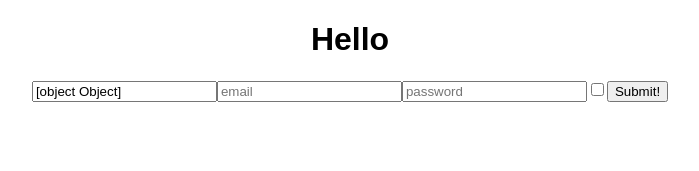
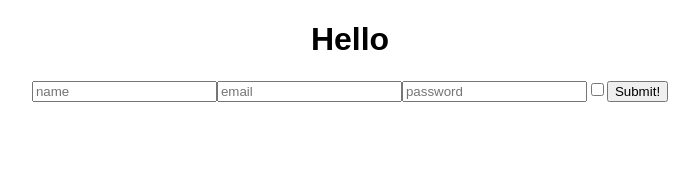
Before and after one commit to bloominstituteoftechnology/User-Onboarding, a React (Create React App) app in the folder login/: page / in a window 1280 px wide. Shown: the top 171 px of the page, without its empty margins (290-989 px from the left). Built offline with nearby package versions, Linux system fonts and the light colour scheme.

Commit message:
added required message of email and password  underneath validationSchema

```diff
--- a/login/src/Component/Form.js
+++ b/login/src/Component/Form.js
@@ -11,11 +11,17 @@ function OnBoardForm({ values, errors, touched }) {
           <p className="error">{errors.name}</p>
         )}
       <Field  type="Email" name="email" placeholder="email" />
+      {touched.email && errors.email && (
+          <p className="error">{errors.email}</p>
+        )}
       <Field
         type="password"
         name="password"
         placeholder="password"
       />
+       {touched.password && errors.password && (
+          <p className="error">{errors.password}</p>
+        )}
        <Field
             type="checkbox"
             name="checkbox"
@@ -27,16 +33,18 @@ function OnBoardForm({ values, errors, touched }) {
 }
 
 const FormikOnBoardForm = withFormik({
-  mapPropsToValues(name, email, password, checkbox) {
+  mapPropsToValues({ name, email, password, checkbox }) {
     return {
       name: name || "",
       email: email || "",
       password: password || "",
-      checkbox:checkbox || ""
+      checkbox: checkbox || ""
     };
   },
   validationSchema: Yup.object().shape({
     name: Yup.string().required("You must put a name"),
+    email: Yup.string().required("You must put a email"),
+    password: Yup.string().required("You must enter password")
 
   }),
 
```
